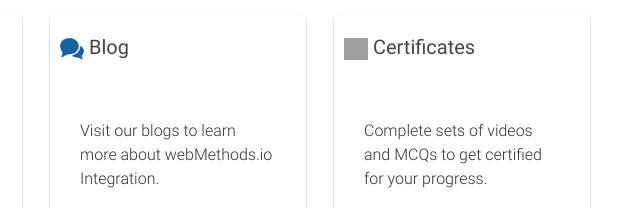
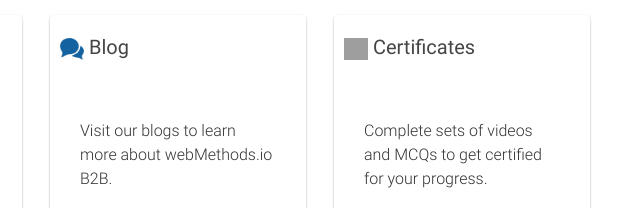
Before and after one commit to Nawajish/wmio-b2b-website, a plain HTML site: page b2b-landing-page/docs.webmethods.io/welcome/home/index.html in a window 1280 px wide. Shown: the part 744-952 px from the top of the page, 384-1024 px from the left. Drawn offline with Linux system fonts and the light colour scheme; some packages are replaced by stand-ins of ours; grey boxes are pictures that could not be loaded; a script that the page names is missing.

Commit message:
Fixed a typo

```diff
--- a/b2b-landing-page/docs.webmethods.io/welcome/home/index.html
+++ b/b2b-landing-page/docs.webmethods.io/welcome/home/index.html
@@ -211,7 +211,7 @@
             <div class="mycard-heading-lines">
             <img class="card-icon" src="../../graphics/home/faqs.png" />Blog</div>
             <div class="description">
-              <p>Visit our blogs to learn more about webMethods.io Integration.</p>
+              <p>Visit our blogs to learn more about webMethods.io B2B.</p>
             </div>
             <div class="all-links">
               <ul class="links">
```
